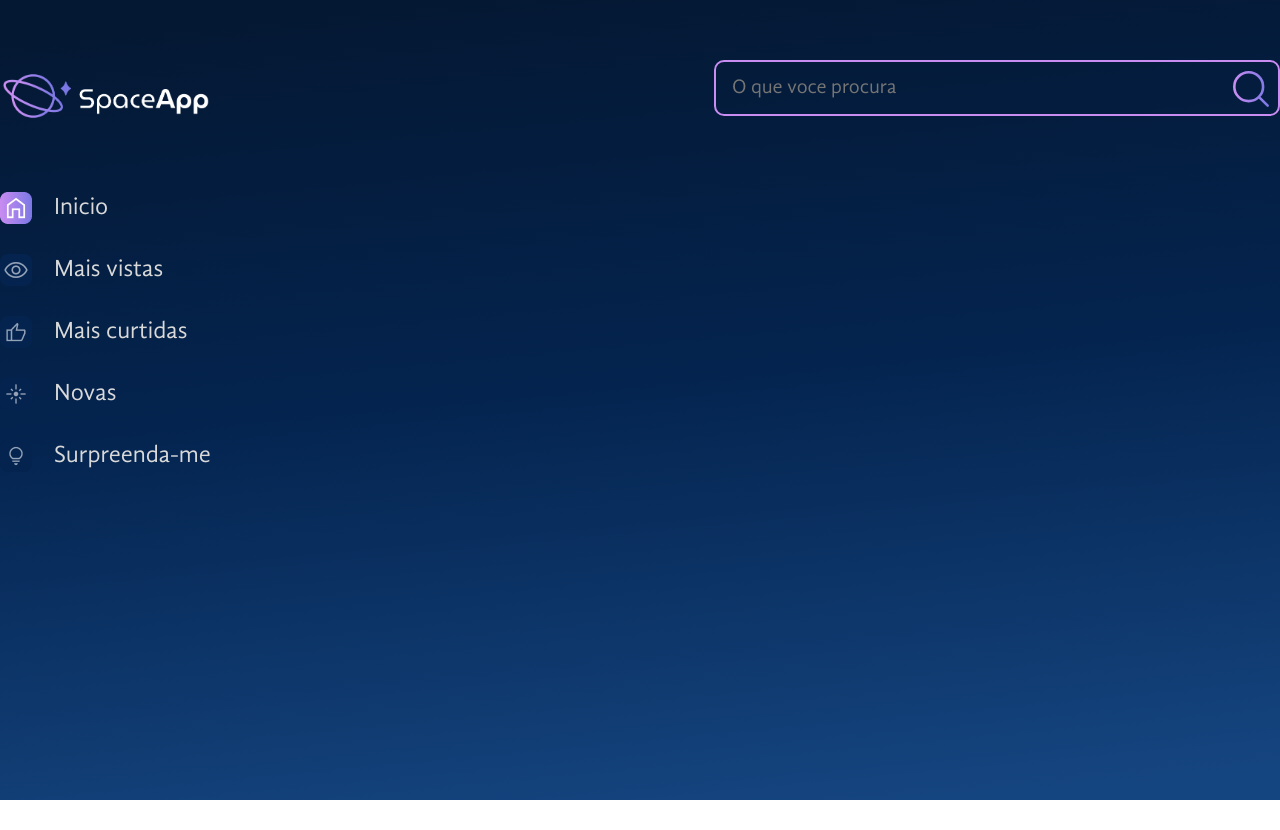
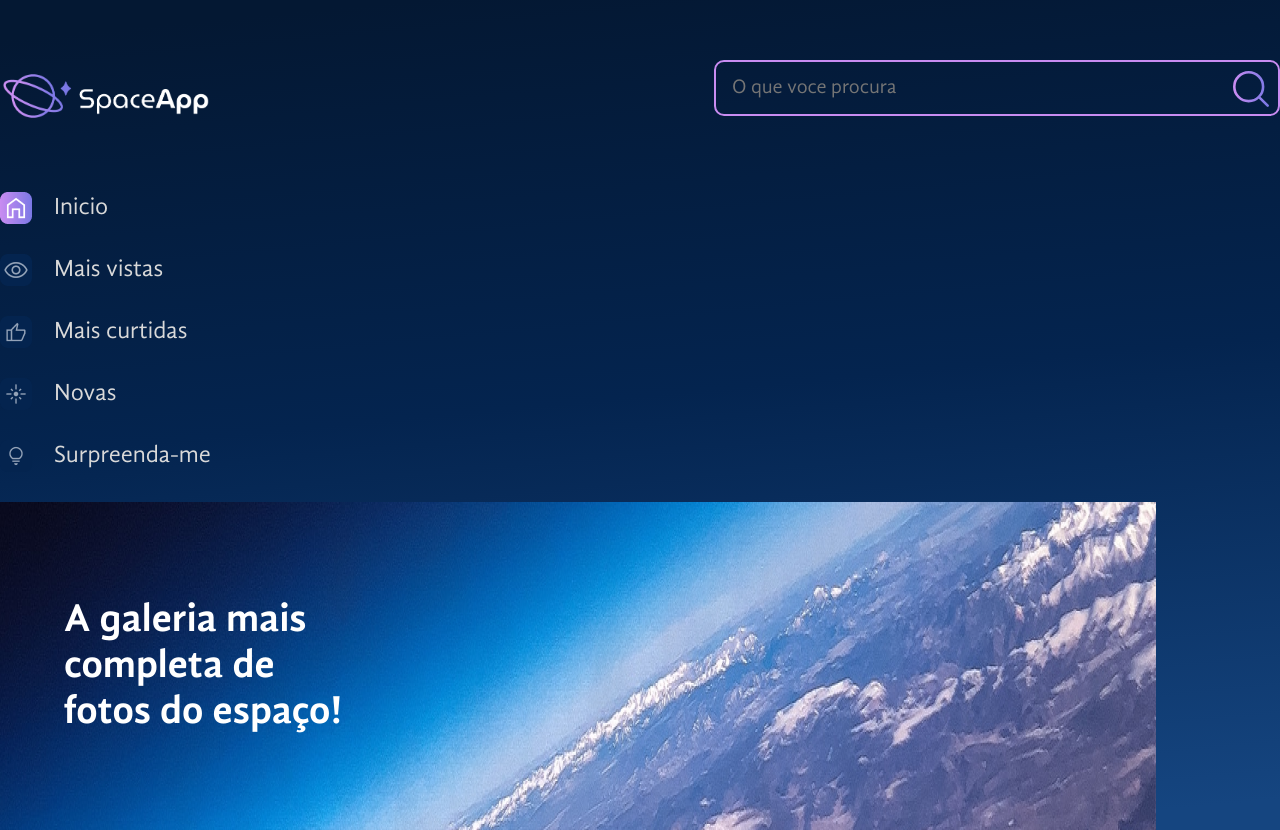
Before and after one commit to 7eduardocf/space-app, a React (Vite) app in the folder space-app/: page / in a window 1280 px wide. Before the commit the page ends 800 px from the top, so only its background shows below. Built offline with nearby package versions, Linux system fonts and the light colour scheme.

Commit message:
Feita a criação do componente Banner

```diff
--- a/space-app/src/App.jsx
+++ b/space-app/src/App.jsx
@@ -2,6 +2,8 @@ import styled from "styled-components"
 import EstilosGlobais from "./components/global-styles/global-styles"
 import Cabecalho from "./components/Header/cabecalho"
 import BarraLateral from "./components/sidebar/barra-lateral"
+import Banner from "./components/banner/banner"
+import Container from "./components/container/container"
 
 const FundoGradiente = styled.div`
     background: linear-gradient(174.61deg, #041833 4.16%, #04244F 48%, #154580 96.76%);
@@ -16,6 +18,7 @@ function App() {
         <EstilosGlobais/>
         <Cabecalho/>
         <BarraLateral/>
+        <Banner/>
     </ FundoGradiente>
   )
 }
--- /dev/null
+++ b/space-app/src/components/banner/banner.jsx
@@ -0,0 +1,26 @@
+import styled from "styled-components";
+import banner from "/banner.png"
+
+const BannerEstilizado = styled.div`
+    background-image: url(${banner});
+    width: 1156px;
+    height: 328px;
+    align-items:center;
+    display:flex;
+    p{
+        font-family: "GandhiSansBold";
+        font-size: 40px;
+        width:301px;
+        margin-left:64px;
+        color: #FFFFFF;
+    }
+`
+const Banner = () =>{
+    return(
+        <BannerEstilizado>
+            <p>A galeria mais completa de fotos do espaço!</p>
+        </BannerEstilizado>
+    )
+}
+
+export default Banner
--- /dev/null
+++ b/space-app/src/components/container/container.jsx
@@ -0,0 +1,16 @@
+import styled from "styled-components";
+import BarraLateral from "../sidebar/barra-lateral";
+import Banner from "../banner/banner";
+
+const ContainerEstilizado = styled.section`
+    display:flex;
+    gap: 48px;
+`
+const Container = ()=>{
+    return (
+        <ContainerEstilizado>
+
+        </ContainerEstilizado>
+    )
+}
+export default Container
```
